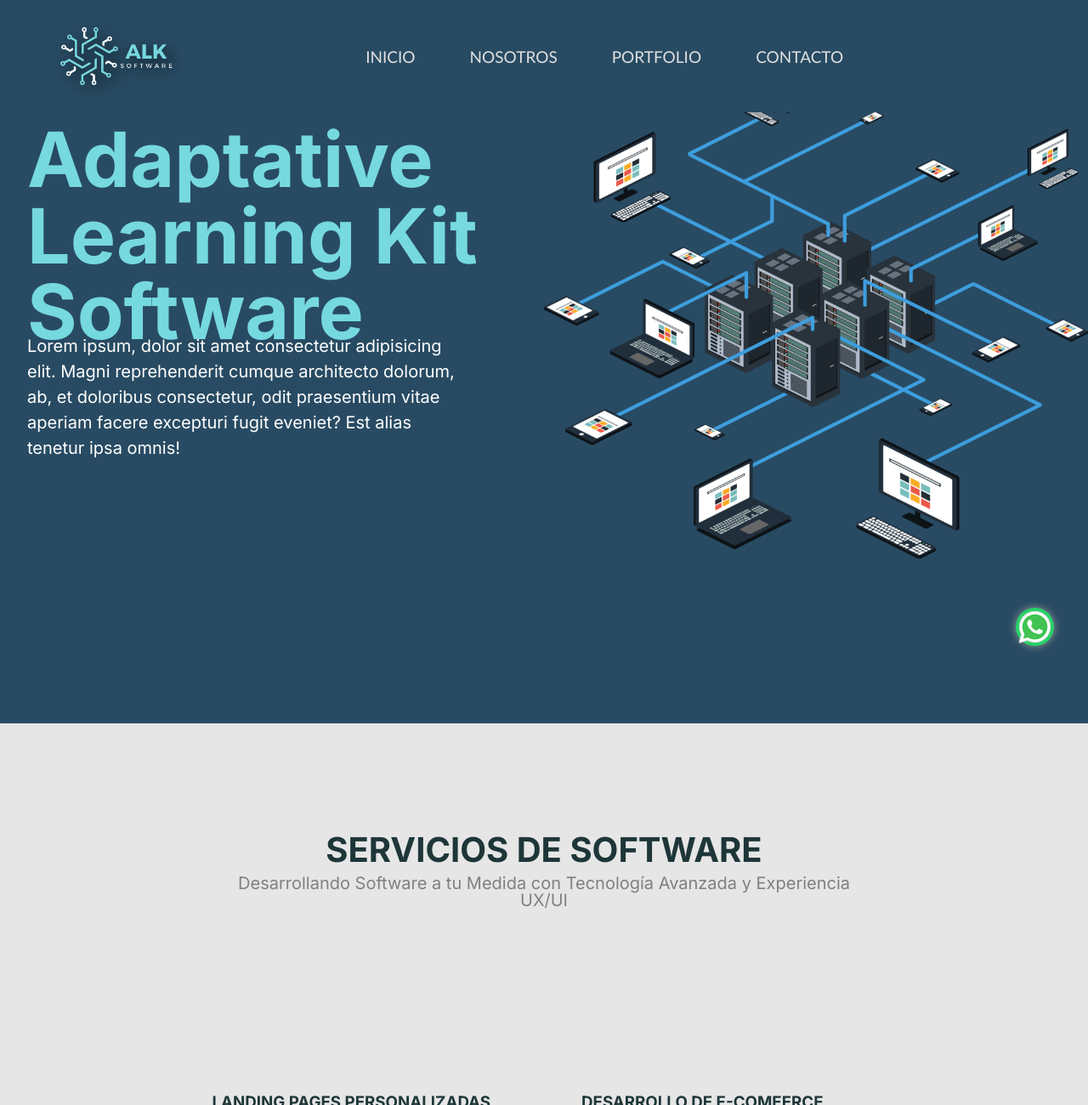
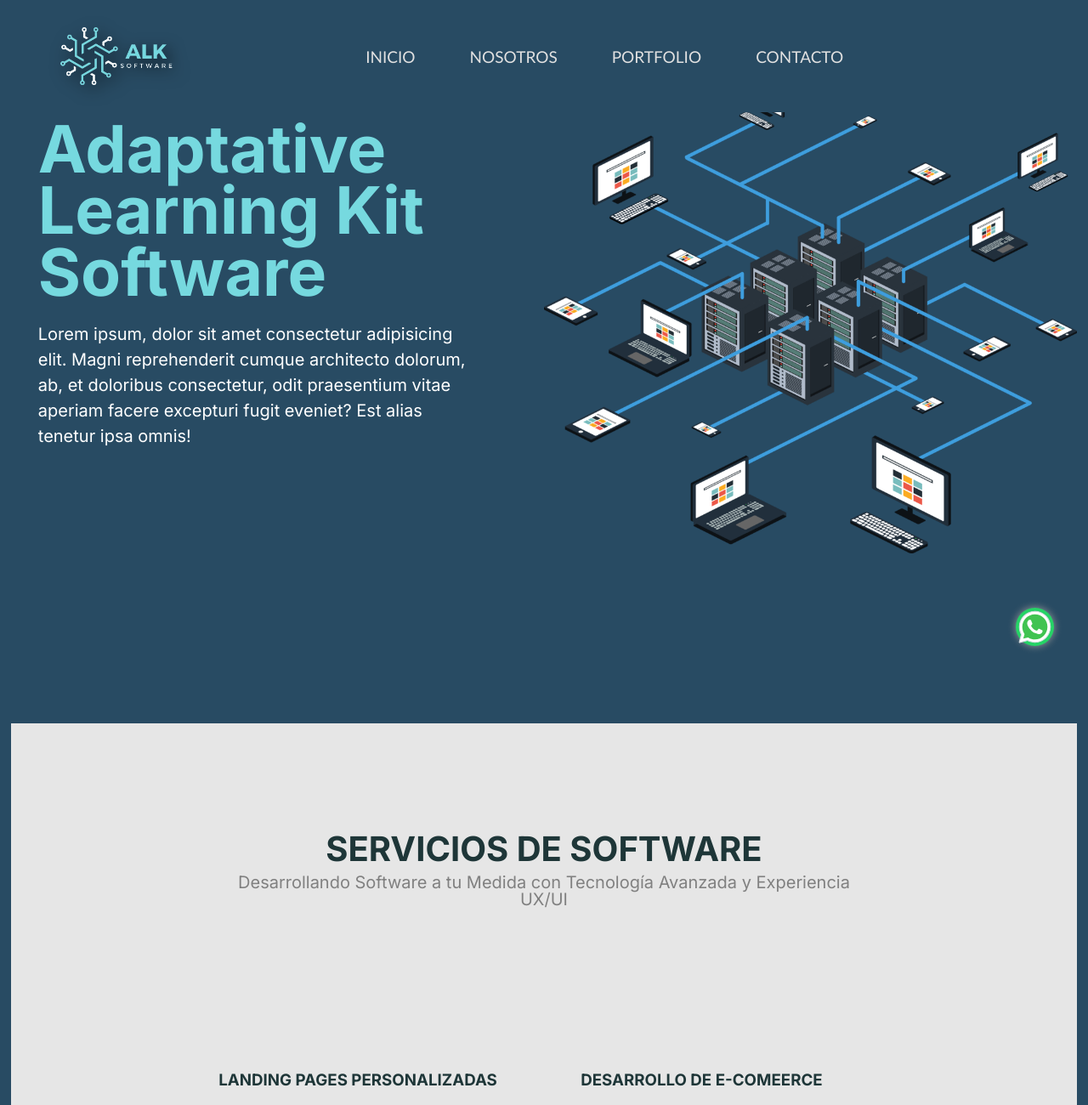
Before and after one commit to alejoborracci21/ALK-Software, a Next.js app: page / in a window 1280 px wide. Shown: the top 1300 px of the page at 85% size. Built offline with nearby package versions, Linux system fonts and the light colour scheme.

Commit message:
bg para cel

```diff
--- a/src/app/pagestyles.module.css
+++ b/src/app/pagestyles.module.css
@@ -151,7 +151,7 @@ padding-left: 3%;
 
     .page1 {
         width: 100%;
-        height: 100vh;
+        height: auto;
         margin: auto;
         display: flex;
         flex-direction: column;
@@ -201,6 +201,7 @@ padding-left: 3%;
         width: 60%;
         margin: auto;
         margin-top: 5%;
+        height: auto;
 
     }
     #par{
@@ -464,10 +465,7 @@ padding-left: 3%;
     }
 
     .right {
-        background-image: url('../img/pngegg.png');
-        background-size: contain;
-        background-repeat: no-repeat;
-        background-position: center;
+     display: none;
 
     }
 
@@ -728,7 +726,10 @@ padding-left: 3%;
         padding: 2em;
         width: 100%;
         height: 100%;
-        background-image: none;
+        background-image: linear-gradient(rgba(0, 0, 0, 0.862), rgba(0, 0, 0, 0.862)),url('../img/pngegg.png');
+        background-repeat: no-repeat;
+        background-size: contain;
+        background-position: center;
     }
 
     .right {
@@ -886,6 +887,10 @@ padding-left: 3%;
         padding: 2em;
         width: 100%;
         height: 100%;
+        background-image: linear-gradient(rgba(0, 0, 0, 0.862), rgba(0, 0, 0, 0.862)),url('../img/pngegg.png');
+        background-repeat: no-repeat;
+        background-size: contain;
+        background-position: center;
     }
     .right{
   display: none
@@ -893,15 +898,13 @@ padding-left: 3%;
 
     .title {
         margin-top: 20%;
-        font-size: 7vw;
-        height: 30%;
+        height: auto;
     }
 
     .title h1 {
 
-        font-size: 11vw;
-        line-height: 1em;
-        margin-bottom: 10%;
+        font-size: 12vw;
+        line-height: 1em;
         color: #76d9df;
     }
 
@@ -911,7 +914,7 @@ padding-left: 3%;
         line-height: 1.5em;
         color: white;
         width: 80%;
-        margin-top: 20%;
+
 
     }
     #par{
@@ -1045,6 +1048,10 @@ padding-left: 3%;
         padding: 2em;
         width: 100%;
         height: 100%;
+        background-image: linear-gradient(rgba(0, 0, 0, 0.862), rgba(0, 0, 0, 0.862)),url('../img/pngegg.png');
+        background-repeat: no-repeat;
+        background-size: contain;
+        background-position: center;
     }
     .right{
   display: none
@@ -1052,15 +1059,14 @@ padding-left: 3%;
 
     .title {
         margin-top: 20%;
-        font-size: 7vw;
-        height: 30%;
+
+        height: auto;
     }
 
     .title h1 {
 
-        font-size: 11vw;
-        line-height: 1em;
-        margin-bottom: 10%;
+        font-size: 13vw;
+        line-height: 1em;
         color: #76d9df;
     }
 
@@ -1070,7 +1076,6 @@ padding-left: 3%;
         line-height: 1.5em;
         color: white;
         width: 80%;
-        margin-top: 20%;
 
     }
     #par{
@@ -1213,6 +1218,7 @@ padding-left: 3%;
 
     .left {
         color: white;
+        height: 100%;
 
     }
     .right{
@@ -1221,7 +1227,8 @@ padding-left: 3%;
     .title {
         margin-top: 10%;
         font-size: 40px;
-        height: 30%;
+        height: auto;
+
     }
 
     .title h1 {
@@ -1334,302 +1341,10 @@ padding-left: 3%;
     }
   }
 
-  @media only screen and (max-width: 1280px) and (orientation: landscape) {
-    .main {
-        display: flex;
-        align-items: center;
-        justify-content: center;
-        flex-direction: column;
-        padding: 0;
-        margin-top: 4%;
-        background-color: #284B63;
-        flex-wrap: wrap;
-    }
-
-    .page1 {
-        width: 100%;
-        height: 100vh;
-        margin: auto;
-        display: flex;
-        box-sizing: border-box;
-        flex-wrap: wrap;
-    }
-
-    .left,
-    .right {
-        width: 50%;
-        box-sizing: border-box;
-    }
-
-    .right{
-        height: 80%;
-        margin-bottom: 10%;
-    }
-
-    .left {
-        color: white;
-        padding: 2em;
-        height: 60%;
-    }
-
-    .title {
-        margin-top: 10%;
-        font-size: 40px;
-        height: 55%;
-    }
-
-    .title h1 {
-        height: 80%;
-        font-size: 7vw;
-        line-height: 1em;
-        margin-bottom: 20px;
-        color: #76d9df;
-    }
-
-    .pp {
-
-        font-size: 20px;
-        line-height: 1.5em;
-        color: white;
-        width: 90%;
-
-    }
-    #par{
-        text-align: center;
-        color: gray;
-        margin-top: 2%;
-        font-size: 20px;
-        line-height: 1em;
-    }
-    .p {
-       text-align: left;
-        font-size: 20px;
-        line-height: 1.5em;
-        color: gray;
-        width: 90%;
-
-    }
-
-    .right {
-        background-image: url('../img/pngegg.png');
-        background-size: contain;
-        background-repeat: no-repeat;
-        background-position: center;
-
-    }
-
-    .page2 {
-        width: 100%;
-        height: 210vh;
-        background-color: #E6E6E6;
-        padding-top: 8%;
-        margin: auto;
-        margin-bottom: 0;
-
-    }
-
-    .services {
-        height: 80%;
-    padding-left: 3%;
-        width: 100%;
-        margin: auto;
-        display: flex;
-        flex-wrap: wrap;
-        justify-content: center;
-        padding-top: 3%;
-        box-sizing: border-box;
-    }
-
-    .service {
-        height: 30%;
-        width: 35%;
-        padding: 2%;
-        box-sizing: border-box;
-        text-align: center;
-
-    }
-
-    .h3 {
-        text-transform: uppercase;
-        color: #1e3638;
-        line-height: 1em;
-        text-align: left;
-    }
-
-    .title2 {
-
-        width: 60%;
-        text-align: center;
-        height: 15%;
-        box-sizing: border-box;
-        padding: 1%;
-        margin: auto;
-
-
-    }
-
-    .h2 {
-        color: #1e3638;
-        font-size: 40px;
-        margin-bottom: 4%;
-        text-transform: uppercase;
-        display: flexbox;
-        flex: 1;
-    }
-
-
-    .page3{
-        width: 96%;
-
-        height: 100vh;
-        padding: 2%;
-        background-color: #D9D9D9;
-
-    }
-  }
-
-
-  @media (max-width: 1170px) and (orientation: landscape) {
-
-
-    .page1 {
-        width: 90%;
-        height: 100vh;
-        margin: auto;
-        display: flex;
-        box-sizing: border-box;
-        flex-wrap: wrap;
-    }
-
-    .left,
-    .right {
-        width: 50%;
-        height: 100%;
-        box-sizing: border-box;
-    }
-
-    .left {
-        color: white;
-        padding-left: 2em;
-    }
-
-    .title {
-        margin-top: 20%;
-
-        height: 40%;
-    }
-
-    .title h1 {
-
-        font-size: 9vw;
-        line-height: 0.9;
-        margin-bottom: 20px;
-        color: #76d9df;
-    }
-
-    .pp {
-
-        font-size: 20px;
-        line-height: 1.5em;
-        margin-top: 25%;
-        color: white;
-        width: 100%;
-
-    }
-    #par{
-        text-align: center;
-        color: gray;
-        margin-top: 2%;
-        font-size: 20px;
-        line-height: 1em;
-    }
-    .p {
-       text-align: left;
-        font-size: 20px;
-        line-height: 1.5em;
-        color: gray;
-        width: 90%;
-
-    }
-
-    .right {
-        background-image: url('../img/pngegg.png');
-        background-size: contain;
-        background-repeat: no-repeat;
-        background-position: center;
-
-    }
-
-    .page2 {
-        width: 100%;
-        height: 180vh;
-        background-color: #E6E6E6;
-        padding-top: 8%;
-        margin: auto;
-        margin-bottom: 0;
-
-    }
-
-    .services {
-        height: 80%;
-    padding-left: 0;
-        width: 100%;
-        margin: auto;
-        display: flex;
-        flex-wrap: wrap;
-        justify-content: center;
-        margin-top: 5%;
-        box-sizing: border-box;
-    }
-
-    .service {
-        height: 30%;
-        width: 45%;
-        padding: 0;
-        box-sizing: border-box;
-        text-align: center;
-
-    }
-
-    .h3 {
-        text-transform: uppercase;
-        color: #1e3638;
-        line-height: 1em;
-        text-align: left;
-    }
-
-    .title2 {
-
-        width: 60%;
-        text-align: center;
-        height: 15%;
-        box-sizing: border-box;
-        padding: 1%;
-        margin: auto;
-
-
-    }
-
-    .h2 {
-        color: #1e3638;
-        font-size: 40px;
-        line-height: 1em;
-        margin-bottom: 4%;
-        text-transform: uppercase;
-        display: flexbox;
-        flex: 1;
-    }
-
-
-    .page3{
-        width: 96%;
-
-        height: 100vh;
-        padding: 2%;
-        background-color: #D9D9D9;
-
-    }
-}
+
+
+
+
 
   @media only screen and (max-width: 970px) and (orientation: landscape) {
     .main {
@@ -1967,19 +1682,19 @@ padding-left: 3%;
         flex-wrap: nowrap;
     }
     .right {
-        width: 50%;
+        width: 90%;
         height: 35%;
      margin-bottom: 5%;
         box-sizing: border-box;
     }
 
     .left {
-        width: 50%;
+        width: 90%;
         margin: auto;
         margin-top: 5%;
         color: white;
         padding: 0;
-        height: 100%;
+        height: 65%;
     }
 
 
@@ -1989,8 +1704,8 @@ padding-left: 3%;
 
     .title {
         margin-top: 10%;
-        font-size: 40px;
-        height: 25%;
+        font-size: 7vw;
+        height:auto;
     }
 
     .title h1 {
@@ -2003,7 +1718,7 @@ padding-left: 3%;
 
     .pp {
 
-        font-size: 20px;
+        font-size: 15px;
         line-height: 1.5em;
         color: white;
         width: 90%;
@@ -2721,7 +2436,7 @@ display: none;
     }
     .left{
         height: 100%;
-        width: 50%;
+        width: 80%;
 
     }
 .title h1{
```
